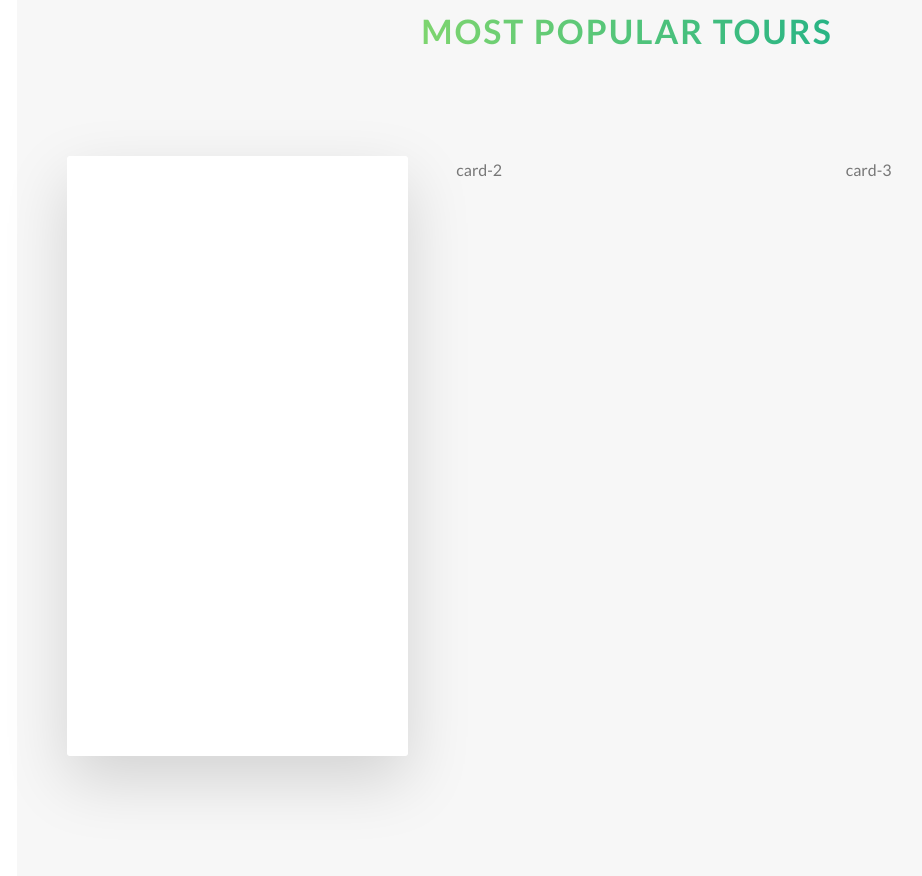
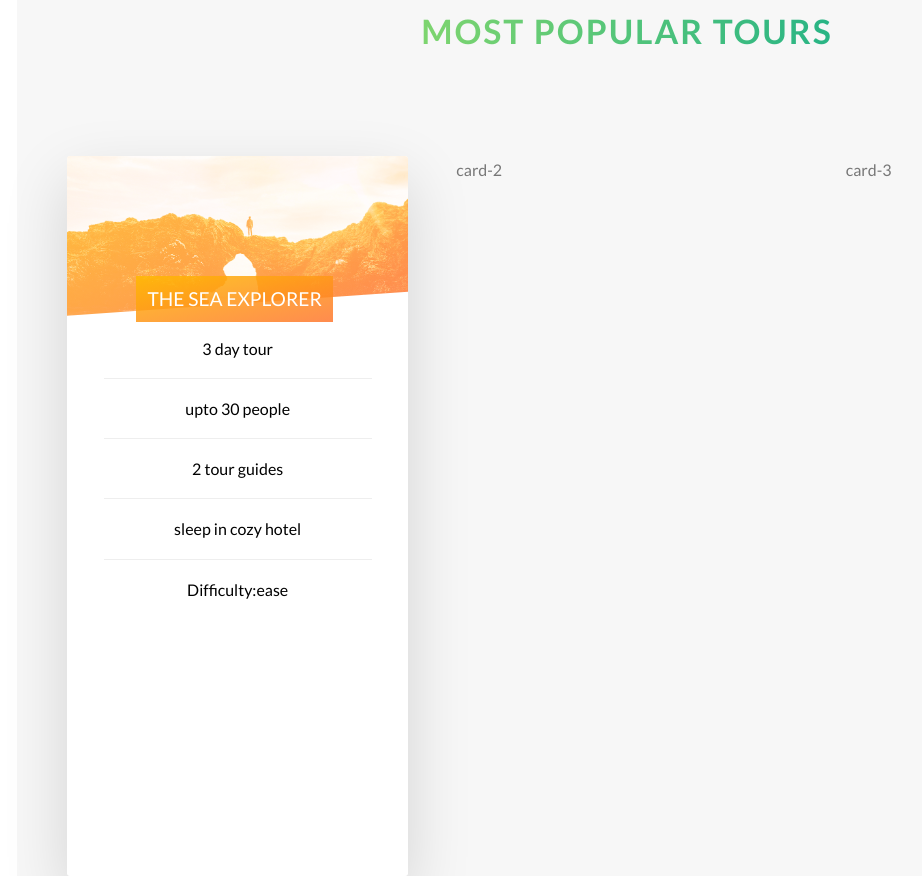
Before and after one commit to shashankrk46/html-css, a website: page outdoors/index.html in a window 1280 px wide. Shown: the part 2141-3017 px from the top of the page, without its empty margins (13-935 px from the left). Drawn offline with Linux system fonts and the light colour scheme.

Commit message:
adding design to flip card

```diff
--- a/outdoors/index.html
+++ b/outdoors/index.html
@@ -103,7 +103,23 @@
         <div class="tour-box">
           <div class="card">
             <div class="card__side card__side--front ">
-              text
+              <div class="card__picture card__picture--1">
+                &nbsp;
+              </div>
+              <h4 class="card__heading">
+                <span class="card__heading-span card__heading-span--1">
+                  the sea explorer
+                </span>
+              </h4>
+              <div class="card__details">
+                <ul>
+                  <li>3 day tour</li>
+                  <li>upto 30 people</li>
+                  <li>2 tour guides</li>
+                  <li>sleep in cozy hotel</li>
+                  <li>Difficulty:ease</li>
+                </ul>
+              </div>
             </div>
             <div class="card__side card__side--back card__side--back--1">
               text
--- a/outdoors/sass/abstracts/_variable.scss
+++ b/outdoors/sass/abstracts/_variable.scss
@@ -11,6 +11,7 @@ $color-tertiary-light:#2998ff;
 $color-tertiary-dark:#5643fa;
 
 $color-grey-light-1:#f7f7f7;
+$color-grey-light-2:#eee;
 
 $color-grey-dark:#777;
 $color-white:#fff;
--- a/outdoors/sass/components/_card.scss
+++ b/outdoors/sass/components/_card.scss
@@ -1,14 +1,14 @@
 .card{
    perspective: 150rem;
    -moz-perspective: 150rem;
-   height:75vh;
+   height:90vh;
    position: relative;
 
    &__side{
 
     color: #fff;
     font-size: 2rem;
-    height:75vh;
+    height:90vh;
     transition: all .8s ease;
     position: absolute;
     top: 0%;
@@ -16,6 +16,7 @@
     width: 100%;
     backface-visibility: hidden;
     border-radius: 3px;
+    overflow: hidden;
     box-shadow:0 1.5rem 4rem rgba($color-black,.15);
 
     &--front{
@@ -38,4 +39,65 @@
   &:hover &__side--back{
     transform: rotateY(0deg);
   }
+
+  // front style styling
+  &__picture{
+     background-size: cover;
+     height:10rem ;
+     background-blend-mode:screen;
+     -webkit-clip-path:polygon(0 0,100% 0,100% 85%,0 100%);
+     clip-path: polygon(0 0,100% 0,100% 85%,0 100%);
+
+    &--1{
+      background-image:linear-gradient(to right bottom,$color-secondary-light,$color-secondary-dark),url(../../img/nat-5.jpg);
+    }
+    &--2{
+      background-image: url(../../img/nat-4.jpg);
+    }
+    &--3{
+      background-image: url(../../img/nat-4.jpg);
+    }
+  }
+  &__heading{
+    font-size: 1.2rem;
+    font-weight: 400;
+    text-transform: uppercase;
+    color: $color-white;
+    position: absolute;
+    top:8rem;
+    right: 1rem;
+    width: 75%;
+
+
+  }
+  &__heading-span{
+    padding: .7rem .7rem;
+    box-decoration-break: clone;
+    -webkit-box-decoration-break:clone;
+    &--1{
+      background-image:linear-gradient(to right bottom,rgba($color-secondary-light,.85),rgba($color-secondary-dark,.85)) ;
+    }
+  }
+
+  &__details{
+    padding: .2rem;
+    ul{
+        list-style: none;
+        width: 80%;
+        margin: 0 auto;
+      li{
+          text-align: center;
+          font-size: 1rem;
+          padding: 1rem;
+          color:$color-black;
+
+          &:not(:last-child){
+           border-bottom: 1px solid $color-grey-light-2;
+          }
+      }
+    }
+
+  }
+
+
 }
--- a/outdoors/sass/layout/_header.scss
+++ b/outdoors/sass/layout/_header.scss
@@ -8,7 +8,7 @@
     url(../img/hero.jpg);
   background-size: cover;
   background-position:top;
-
+  -webkit-clip-path:polygon(0 0,100% 0,100% 85%,0 100%);
   clip-path: polygon(0 0, 100% 0, 100% 75vh, 0 100%);
 
    &__logo-box{
```
Also changed, not shown: outdoors/css/style.css.
